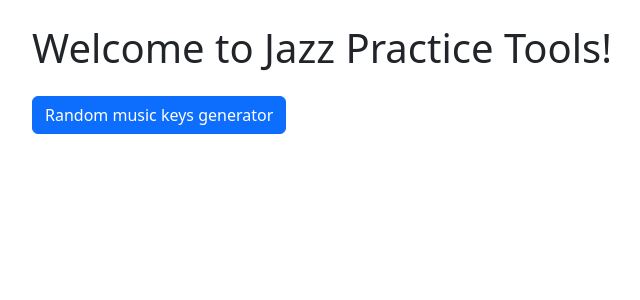
After one commit to jjanarek/random_music_keys, a FastAPI app: template templates/main.html in a window 1280 px wide. The commit adds this page. Shown: the top 300 px of the page, without its empty margins (50-690 px from the left). Run offline with FastAPI, Linux system fonts and the light colour scheme; the template is opened without the code that fills it, so the values that code supplies are empty.

Commit message:
create new directory structure

```diff
--- a/app.py
+++ b/app.py
@@ -1,36 +1,24 @@
-from fastapi import FastAPI, HTTPException, Request
-from fastapi.responses import HTMLResponse, JSONResponse
+from fastapi import FastAPI, Request
+from fastapi.responses import HTMLResponse
 from fastapi.staticfiles import StaticFiles
 from fastapi.templating import Jinja2Templates
 
-import random
+from random_keys import router as random_keys_router
 
 app = FastAPI()
 
-KEYS = ["C", "Db", "D", "Eb", "E", "F", "F#", "G", "Ab", "A", "Bb", "B"]
 
 app.mount("/static", StaticFiles(directory="static"), name="static")
+app.mount(
+    "/random_keys/static",
+    StaticFiles(directory="random_keys/static"),
+    name="random_keys_static",
+)
 templates = Jinja2Templates(directory="templates")
+
+app.include_router(random_keys_router)
 
 
 @app.get("/", response_class=HTMLResponse)
 async def get_index(request: Request):
-    return templates.TemplateResponse("index.html", {"request": request})
-
-
-@app.post("/generate-keys")
-async def generate(data: dict):
-    try:
-        bars = int(data.get("bars", 0))
-    except ValueError:
-        raise HTTPException(
-            status_code=400,
-            detail="Parameter 'bars' has to be an integer number between 1 and 24",
-        )
-    if bars < 1 or bars > 24:
-        raise HTTPException(
-            status_code=400, detail="Number of bars has to be between 1 and 24"
-        )
-
-    result = [random.choice(KEYS) for _ in range(bars)]
-    return JSONResponse(content={"bars": bars, "keys": result})
+    return templates.TemplateResponse("main.html", {"request": request})
--- /dev/null
+++ b/random_keys/__init__.py
@@ -0,0 +1 @@
+from .router import router
--- a/static/script.js
+++ b/random_keys/static/random_keys.js
@@ -16,7 +16,7 @@ document.getElementById("generator-form").addEventListener("submit", async (e) =
 };
 
   const bars = document.getElementById("bars").value;
-  const response = await fetch("/generate-keys", {
+  const response = await fetch("random_keys/generate-keys", {
     method: "POST",
     headers: { "Content-Type": "application/json" },
     body: JSON.stringify({ bars })
--- a/templates/index.html
+++ b/random_keys/templates/random_keys.html
@@ -100,7 +100,7 @@
         </div>
     </div>
 
-    <script src="/static/script.js"></script>
+    <script src="/random_keys/static/random_keys.js"></script>
 </body>
 
 </html>
--- /dev/null
+++ b/templates/main.html
@@ -0,0 +1,15 @@
+<!DOCTYPE html>
+<html lang="en">
+<head>
+    <meta charset="UTF-8">
+    <title>Jazz Practice Tools</title>
+    <link href="https://cdn.jsdelivr.net/npm/bootstrap@5.3.0/dist/css/bootstrap.min.css" rel="stylesheet"/>
+</head>
+</head>
+<body class="p-4">
+<div class="container">
+    <h1>Welcome to Jazz Practice Tools!</h1>
+    <a href="/random_keys" class="btn btn-primary mt-3">Random music keys generator</a>
+</div>
+</body>
+</html>
```
Also changed, not shown: random_keys/generator.py (added, +9 -0 lines), random_keys/router.py (added, +27 -0 lines), 1 other file.
